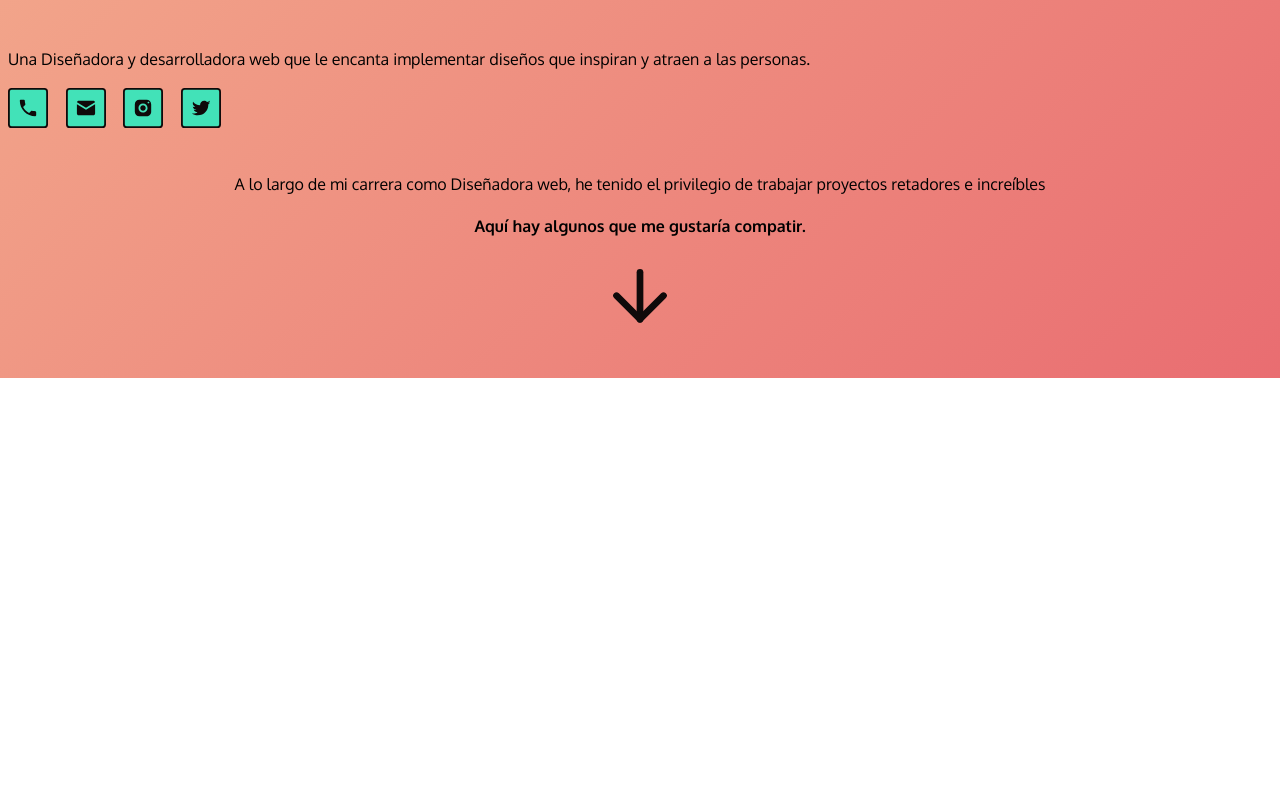
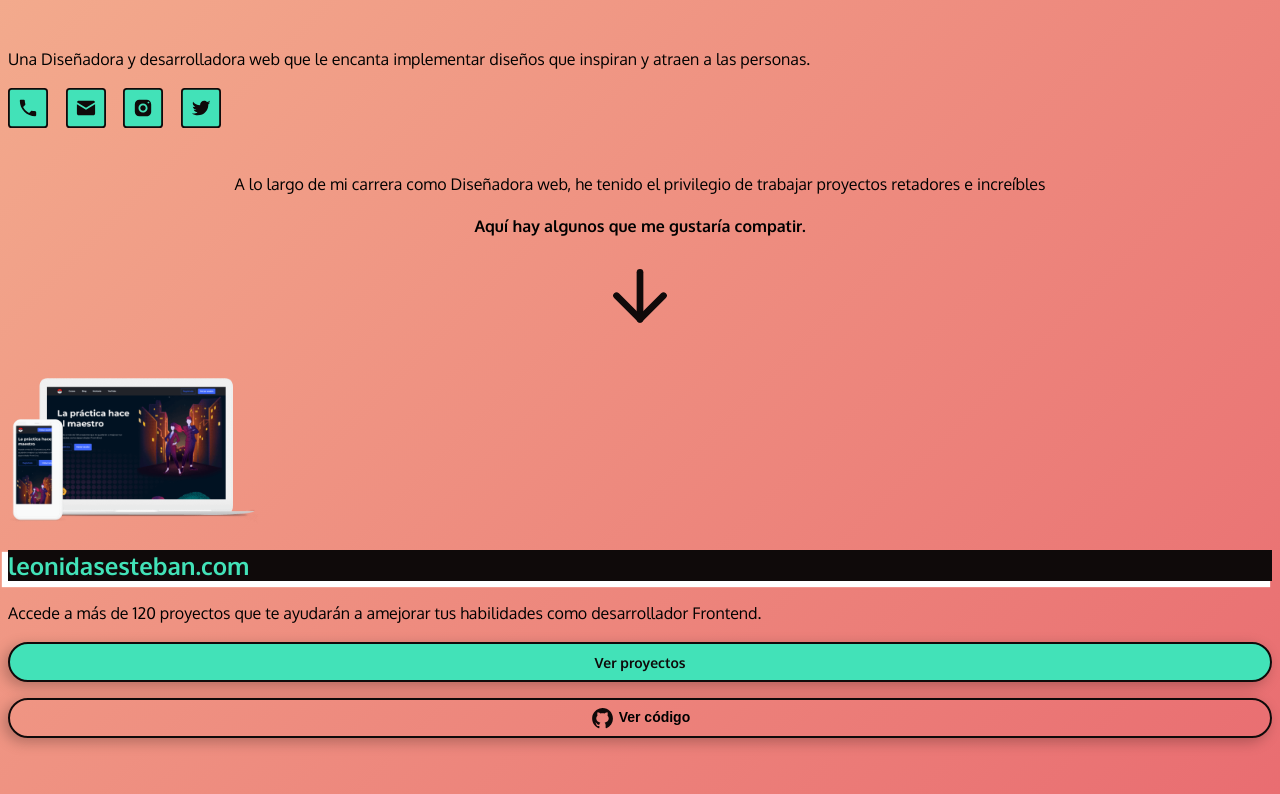
Before and after one commit to efrainhgmx/portafolio-elisa, a plain HTML site: page index.html in a window 1280 px wide. Shown: the part 1523-2317 px from the top of the page. Before the commit the page ends 1901 px from the top, so only its background shows below. Drawn offline with Linux system fonts and the light colour scheme.

Commit message:
Primer sección de proyectos terminada

```diff
--- a/index.html
+++ b/index.html
@@ -45,7 +45,19 @@
                     <p><strong>Aquí hay algunos que me gustaría compatir.</strong></p>
                     <i><img src="./assets/icons/arrow-down.svg" alt="Flecha abajo para los proyectos"></i>
                 </section>
-                <section></section>
+                <section class="section-container">
+                    <figure class="project-image--container">
+                        <img src="./assets/img/mobile-laptop.png" alt="Proyecto leonidasesteban.com" title="Proyecto leonidasesteban.com">
+                    </figure>
+                    <div class="project-description--container">
+                        <h2>leonidasesteban.com</h2>
+                        <p>Accede a más de 120 proyectos que te ayudarán a amejorar tus habilidades como desarrollador Frontend.</p>
+                        <div class="proyect-button--container">
+                            <button class="green-button project-button" ><a href="https://leonidasesteban.com/proyectos" rel="noopener">Ver proyectos</a></button>
+                            <button class="project-button"><span class="github-icon--button"></span> Ver código</button>
+                        </div>
+                    </div>
+                </section>
                 <section></section>
                 <section></section>
                 <section></section>
--- a/styles/styles.css
+++ b/styles/styles.css
@@ -39,16 +39,34 @@ p {
     line-height: 26px;
 }
 
+a {
+    font-family: var(--font);
+    font-size: 1.4rem;
+    font-weight: 700;
+    color: #0F0A0A;
+    text-decoration: none;
+}
 .wrapper {
     max-inline-size: 1350px;
     margin: 0 auto;
 }
 
+button {
+    block-size: 40px;
+    font-size: 1.4rem;
+    font-weight: 700;
+    border: var(--border-button);
+    border-radius: 90px;
+    background-color: transparent;
+    box-shadow: -4px 4px 14px rgba(0, 0, 0, 0.25);
+}
+
+button:hover {
+    cursor: pointer;
+}
+
 .green-button {
     background-color: var(--button-color);
-    border: var(--border-button);
-    border-radius: 90px;
-    box-shadow: -4px 4px 14px rgba(0, 0, 0, 0.25);
 }
 
 /* header section */
@@ -60,8 +78,6 @@ p {
 
 .header-button {
     inline-size: 150px;
-    block-size: 40px;
-    font-size: 1.4rem;
 }
 
 .header-content img {
@@ -81,11 +97,13 @@ section:nth-of-type(2) {
     font-size: 4.6rem;
 }
 
-picture {
+picture,
+figure {
     inline-size: 250px;
 }
 
-picture img {
+picture img,
+figure img {
     width: 100%;
 }
 
@@ -102,3 +120,27 @@ picture img {
 .social-media--icon img {
     inline-size: 40px;
 }
+
+.social-media--icon:hover {
+    cursor: pointer;
+}
+
+/* Projects section */
+figure {
+    margin: 0;
+}
+.project-button {
+    inline-size: 100%;
+    margin-block-end: 16px;
+}
+
+.github-icon--button {
+    display: inline-block;
+    inline-size: 25px;
+    block-size: 25px;
+    background-image: url(../assets/icons/icon-github.svg);
+    background-position: center;
+    background-size: contain;
+    background-repeat: no-repeat;
+    vertical-align: middle;
+}
```
